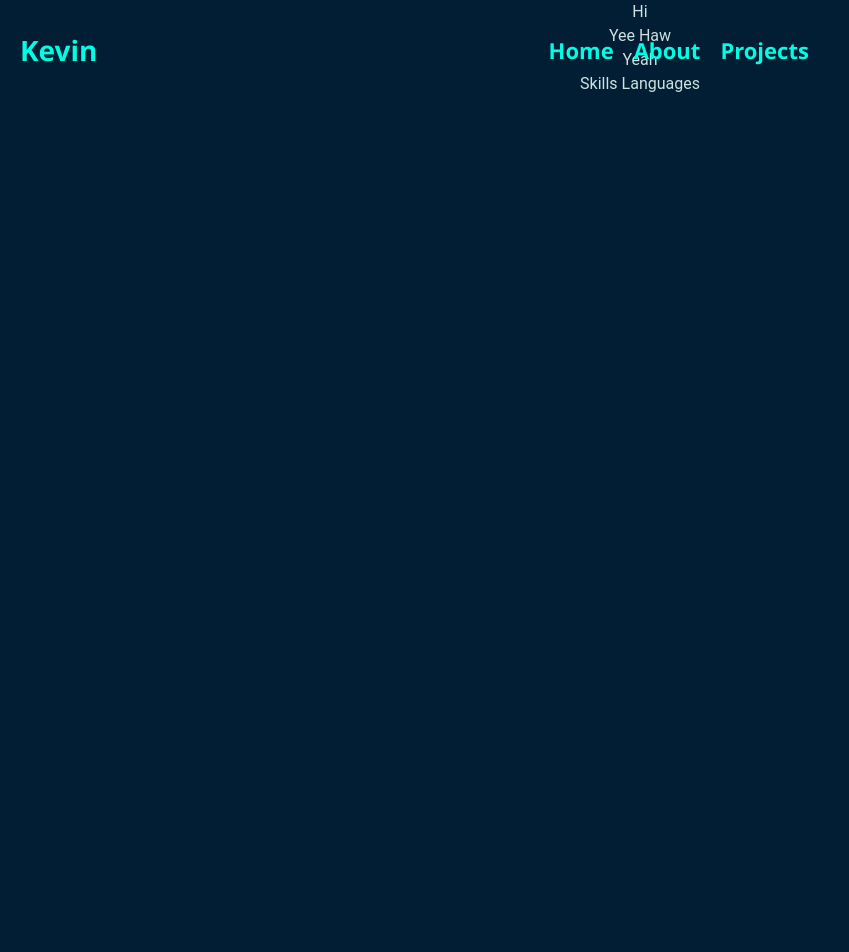
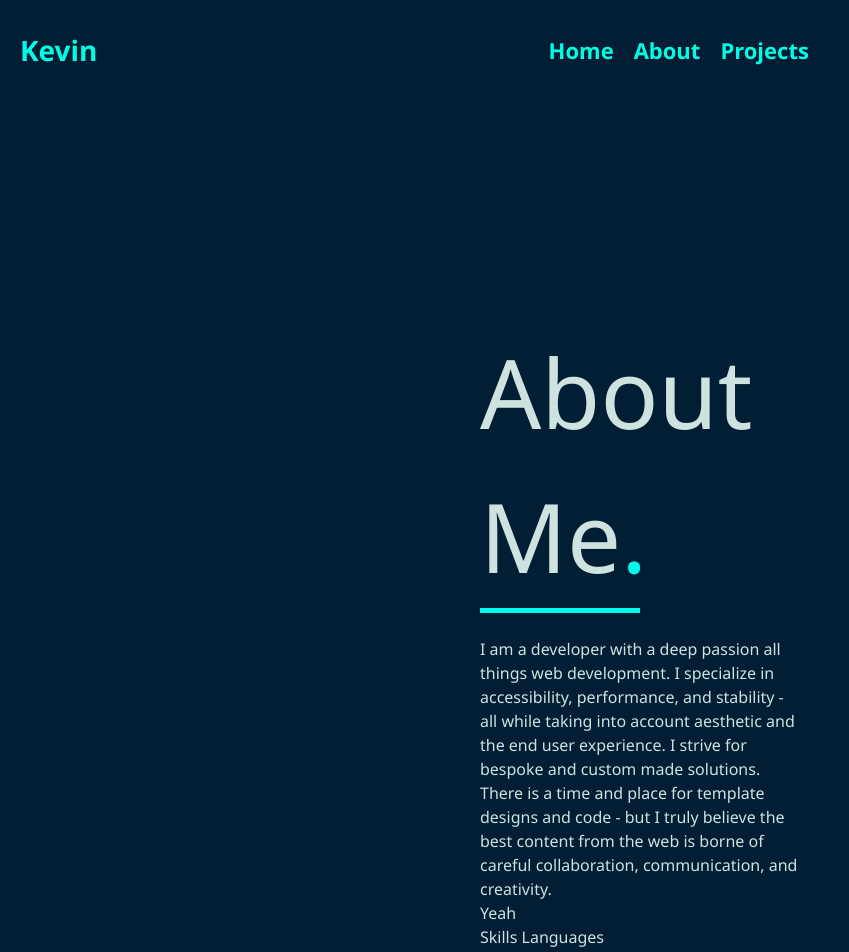
Before and after one commit to kchong30/portfolio, a React (Vite) app: page /about in a window 1280 px wide. Shown: the top 952 px of the page, without its empty margins (0-849 px from the left). Before the commit the page ends 800 px from the top, so only its background shows below. Built offline with nearby package versions, Linux system fonts and the light colour scheme.

Commit message:
Animated title, and paragraph 1 content

```diff
--- a/src/biography/index.jsx
+++ b/src/biography/index.jsx
@@ -2,23 +2,28 @@ import './styles/biography.css'
 
 function Biography() {
   return (
-    <div className = "bio-wrapper">
-      <div className = "title">
-        <h1>Hi</h1>
+    <div className="bio-wrapper">
+      <div className="title">
+        <h1>About Me<span>.</span></h1>
       </div>
-      <div className = "paragraph-one">
-        <p>Yee Haw</p>
+      <div className="animated-line"></div>
+      <div className="bio-content">
+        <div className="paragraph-one">
+          <p>I am a developer with a deep passion all things web development. I specialize in accessibility, performance, and stability - all while taking into account
+            aesthetic and the end user experience. I strive for bespoke and custom made solutions. There is a time and place for template designs
+            and code - but I truly believe the best content from the web is borne of careful collaboration, communication, and creativity.
+          </p>
+        </div>
+        <div className="paragraph-two">
+          <p>Yeah</p>
+        </div>
+        <div className="skills-and-languages">
+          <p>Skills Languages</p>
+        </div>
+        <div className="contact-info"></div>
       </div>
-      <div className = "paragraph-two">
-        <p>Yeah</p>
-      </div>
-      <div className = "skills-and languages">
-        <p>Skills Languages</p>
-      </div>
-      <div className = "contact ifno"></div>
-
     </div>
-  )
+  );
 }
 
-export default Biography
+export default Biography;
--- a/src/biography/styles/biography.css
+++ b/src/biography/styles/biography.css
@@ -0,0 +1,54 @@
+.bio-wrapper {
+    margin-top:10rem;
+    display:flex;
+    flex-direction:column;
+    padding-left:30rem;
+    padding-right:30rem;
+    padding-top:10rem;
+    padding-bottom:10rem;
+    text-align:left;
+    font-family: 'Segoe UI', 'Open Sans', 'Helvetica Neue', sans-serif;
+}
+
+.animated-line {
+    height: 0.3rem;
+    background-color: rgb(0, 250, 237);
+    width: 10rem;
+    opacity: 0;
+    animation: slideLine 0.2s ease-in-out 0.5s forwards;
+  }
+
+.bio-content  {
+    opacity: 0;
+    animation: fadeIn 0.5s ease-in-out 1.5s forwards;
+    margin-top: 1.5rem;
+}
+
+.title {
+    opacity: 0;
+    animation: fadeIn 0.5s ease-in-out 1s forwards;
+    font-size: 6rem;
+}
+
+.title span {
+    opacity:0;
+    animation: fadeIn 0.5s ease-in-out 1.5s forwards;
+    color:rgb(0, 250, 237);
+}
+
+  @keyframes fadeIn {
+    0% { opacity: 0; }
+    100% { opacity: 1; }
+  }
+
+
+
+  @keyframes slideLine {
+    0% {
+      transform: translateX(500%); /* Added 'px' */
+    }
+    100% {
+      transform: translateX(0);
+      opacity: 1;
+    }
+  }
```
